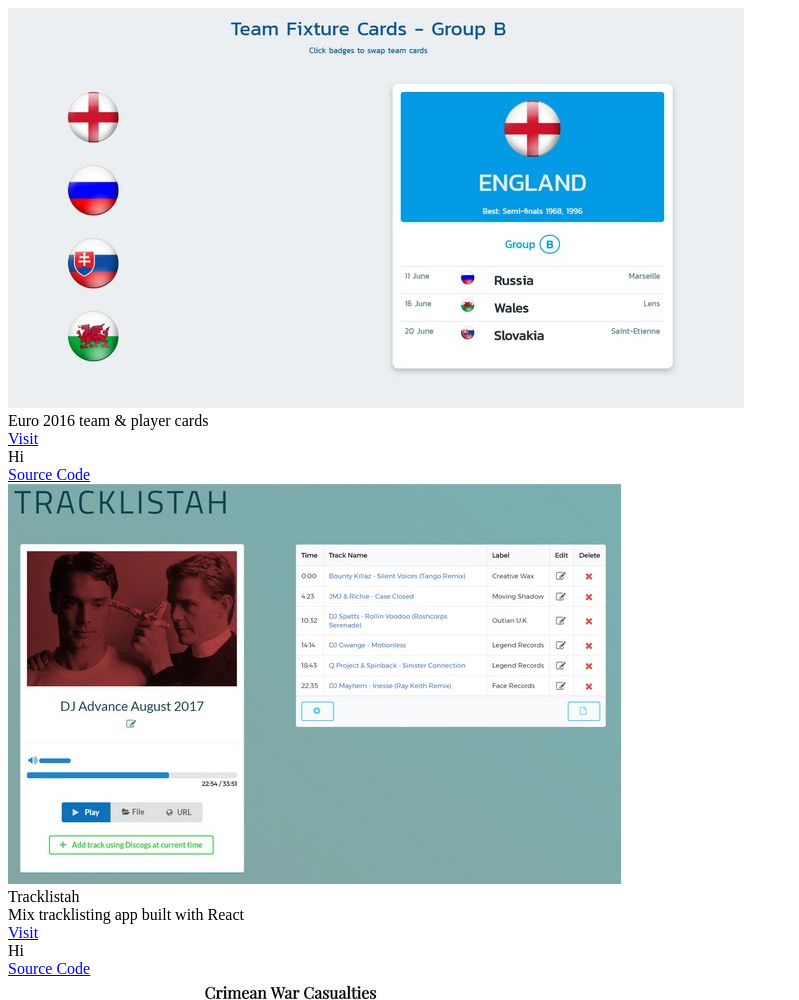
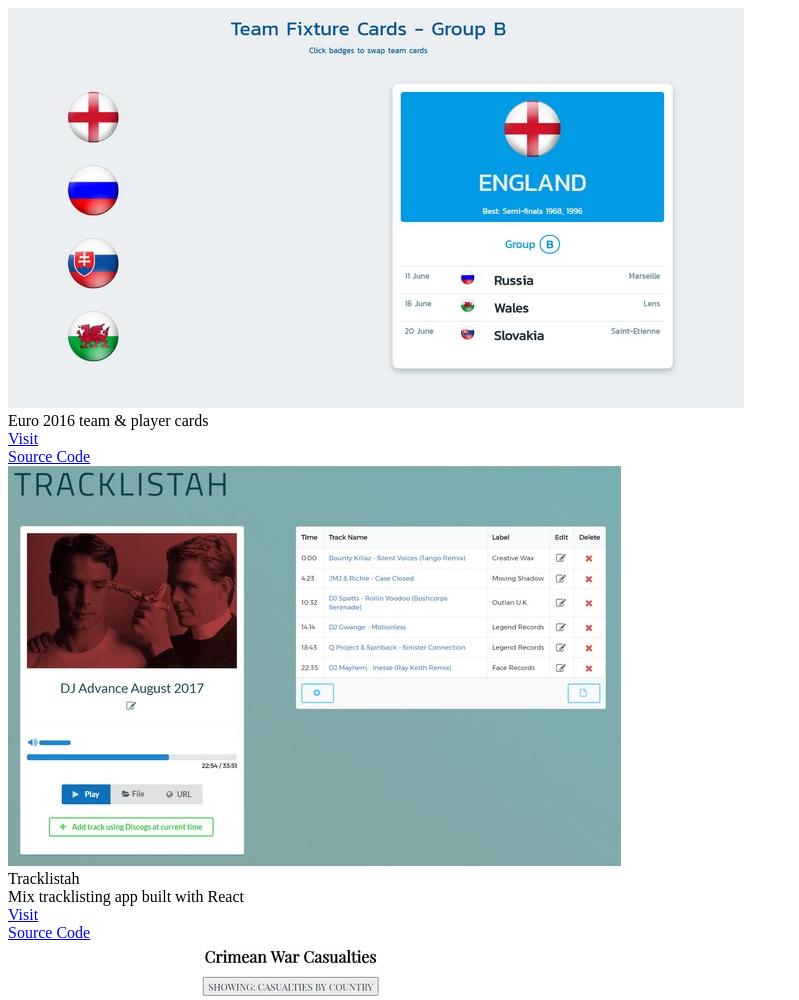
Before and after one commit to d33con/portfolio-gatsby, a Gatsby site: page /projects in a window 1280 px wide. Shown: the top 1000 px of the page, without its empty margins (0-799 px from the left). Built offline with nearby package versions, Linux system fonts and the light colour scheme; Gatsby itself is replaced by a stand-in of ours.

Commit message:
button props

```diff
--- a/src/components/Button.js
+++ b/src/components/Button.js
@@ -1,8 +1,12 @@
 import React from "react";
 // prop types check
 
-const Button = () => {
-  return <div>Hi</div>;
+const Button = ({ link, text }) => {
+  return (
+    <div className="webLink">
+      <a href={link}>{text}</a>
+    </div>
+  );
 };
 
 export default Button;
--- a/src/components/Card.js
+++ b/src/components/Card.js
@@ -9,13 +9,8 @@
     <div className="card__overlay">
       <div className="title">{title}</div>
       <div className="description">{description}</div>
-      <div className="webLink">
-        <a href={webLink}>Visit</a>
-        <Button />
-      </div>
-      <div>
-        <a href={githubLink}>Source Code</a>
-      </div>
+      <Button link={webLink} text="Visit" />
+      <Button link={githubLink} text="Source Code" />
     </div>
   </div>
 );
```
